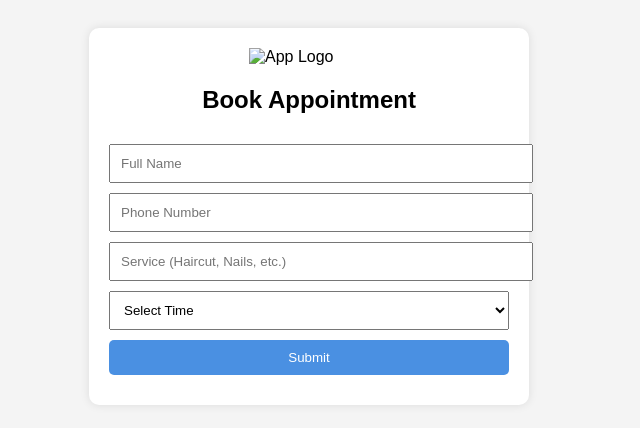
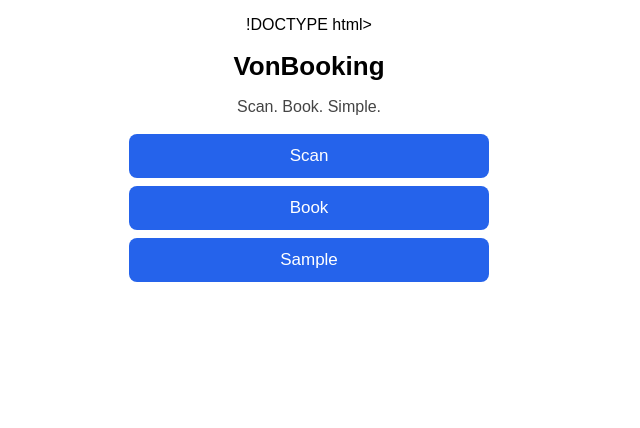
Before and after one commit to javaughnfew6-dot/VonBooking2, a plain HTML site: page index.html in a window 1280 px wide. Shown: the whole page, without its empty margins (331-971 px from the left). Drawn offline with Linux system fonts and the light colour scheme.

Commit message:
Update index.html

```diff
--- a/index.html
+++ b/index.html
@@ -1,127 +1,71 @@
-<!DOCTYPE html>
+ !DOCTYPE html>
 <html lang="en">
 <head>
   <meta charset="UTF-8">
-  <title>Salon Booking</title>
+
+  <!-- Mobile viewport (DO NOT CHANGE) -->
   <meta name="viewport" content="width=device-width, initial-scale=1.0">
 
+  <title>VonBooking</title>
+
   <style>
+    * {
+      box-sizing: border-box;
+    }
+
     body {
+      margin: 0;
+      padding: 16px;
       font-family: Arial, sans-serif;
-      background: #f4f4f4;
-      padding: 20px;
+      background: #ffffff;
+      text-align: center;
+      font-size: 16px;
     }
 
     .container {
-      max-width: 400px;
+      max-width: 380px;
       margin: auto;
-      background: white; blue;
-      padding: 20px;
-      border-radius: 10px;
-      box-shadow: 0 0 10px rgba(0,0,0,0.1);
     }
 
-    img {sj-logo_940147-159.avif
-      display: block;
-      margin: 0 auto 20px;
-      width: 120px;
+    h1 {
+      font-size: 26px;
+      margin-bottom: 8px;
     }
 
-    h2 {
-      text-align: center;
-    }
-
-    input, select, button {
-      width: 100%;
-      padding: 10px;
-      margin-top: 10px;
+    p {
+      font-size: 16px;
+      margin-bottom: 18px;
+      color: #444;
     }
 
     button {
-      background: #4a90e2;
+      width: 100%;
+      max-width: 360px;
+      font-size: 17px;
+      padding: 12px;
+      margin: 8px auto;
+      border-radius: 8px;
+      border: none;
+      background: #2563eb;
       color: white;
-      border: none;
-      border-radius: 5px;
+      display: block;
       cursor: pointer;
     }
 
-    button:hover {
-      background: #357ab8;
-    }
-
-    .success {
-      color: green;
-      text-align: center;
-      margin-top: 10px;
+    button:active {
+      opacity: 0.9;
     }
   </style>
 </head>
 
 <body>
+  <div class="container">
+    <h1>VonBooking</h1>
+    <p>Scan. Book. Simple.</p>
 
-<div class="container">
-
-  <!-- APP LOGO -->
-  <img src="logo.png" alt="App Logo"
-       style="width:120px; display:block; margin:0 auto 20px;">
-
-  <h2>Book Appointment</h2>
-
-
-  <input id="name" type="text" placeholder="Full Name" required>
-  <input id="phone" type="tel" placeholder="Phone Number" required>
-  <input id="service" type="text" placeholder="Service (Haircut, Nails, etc.)" required>
-
-  <select id="time">
-    <option value="">Select Time</option>
-    <option>9:00 AM</option>
-    <option>10:00 AM</option>
-    <option>11:00 AM</option>
-    <option>1:00 PM</option>
-    <option>2:00 PM</option>
-    <option>3:00 PM</option>
-  </select>
-
-  <button onclick="submitBooking()">Submit</button>
-
-  <div id="message" class="success"></div>
-
-</div>
-
-<script>
-  function submitBooking() {
-    const name = document.getElementById("name").value;
-    const phone = document.getElementById("phone").value;
-    const service = document.getElementById("service").value;
-    const time = document.getElementById("time").value;
-
-    if (!name || !phone || !service || !time) {
-      alert("Please fill out all fields.");
-      return;
-    }
-
-    const booking = {
-      name,
-      phone,
-      service,
-      time,
-      date: new Date().toLocaleString()
-    };
-
-    // TEMP STORAGE (until backend is connected)
-    let bookings = JSON.parse(localStorage.getItem("bookings")) || [];
-    bookings.push(booking);
-    localStorage.setItem("bookings", JSON.stringify(bookings));
-
-    document.getElementById("message").innerText =
-      "Booking submitted! Please wait for confirmation.";
-
-    document.getElementById("name").value = "";
-    document.getElementById("phone").value = "";
-    document.getElementById("service").value = "";
-    document.getElementById("time").value = "";
-  }
-</script>
-
+    <button>Scan</button>
+    <button>Book</button>
+    <button>Sample</button>
+  </div>
 </body>
 </html>
```
